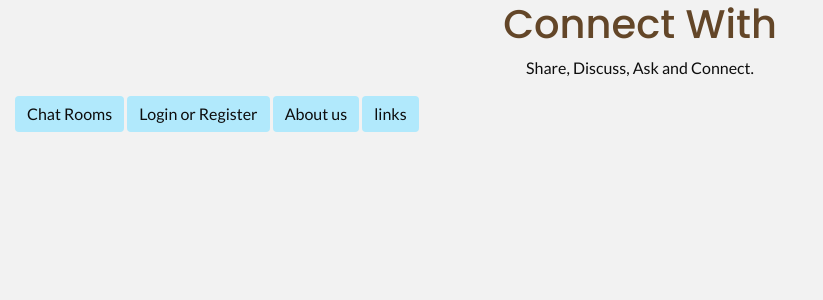
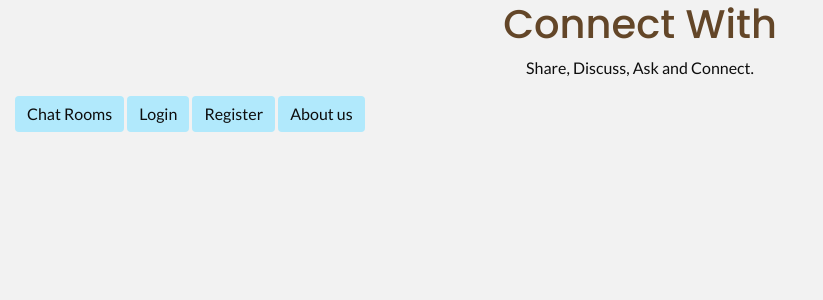
Before and after one commit to trevthedev777/together-hackathon-june-22, a Django app: page / in a window 1280 px wide. Shown: the top 300 px of the page, without its empty margins (0-823 px from the left). Run offline with Django 3.2, Linux system fonts and the light colour scheme; some libraries are stand-ins or nearby versions.

Commit message:
Add the website links to allauth login and signup pages

```diff
--- a/home/templates/home/index.html
+++ b/home/templates/home/index.html
@@ -12,9 +12,9 @@
         <div class="row">
             <div class="col">
                 <a href="{% url 'chatrooms' %}" class="btn rounded">Chat Rooms</a>
-                <a href="#" class="btn rounded">Login or Register</a>
+                <a href="{% url 'account_login' %}" aria-label="Link to log in page." class="btn rounded">Login</a>
+                <a href="{% url 'account_signup' %}" aria-label="Link to log in page." class="btn rounded">Register</a>
                 <a href="#" class="btn rounded">About us</a>
-                <a href="#" class="btn rounded">links</a>
 
             </div>
         </div>
```
